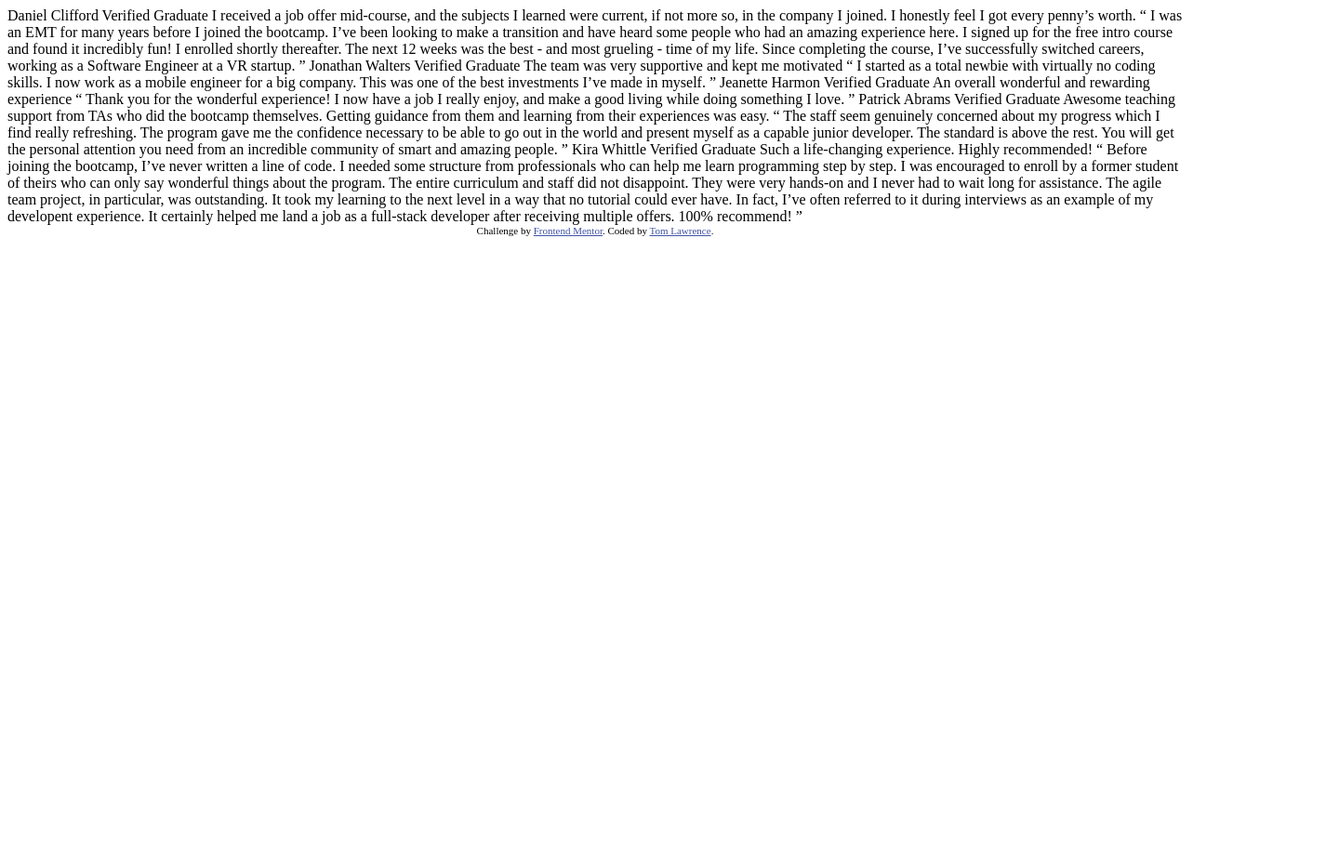
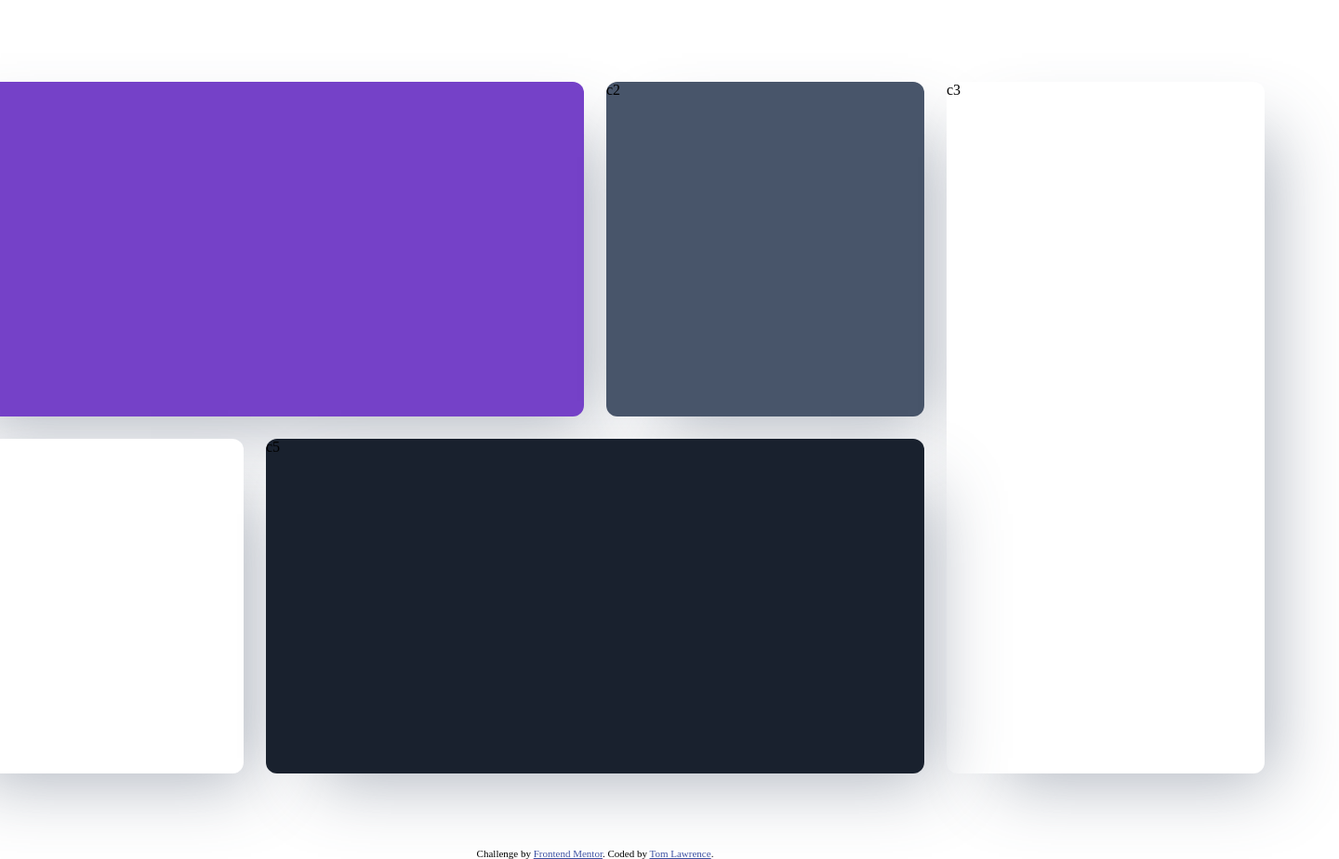
Before and after one commit to lawrencetom/testimonials-grid-section, a plain HTML site: page index.html in a window 1280 px wide. Shown: the whole page at 93% size, 1440 px wide, since content can reach past the window. Before the commit the page ends 800 px from the top, so only its background shows below. Drawn offline with Linux system fonts and the light colour scheme.

Commit message:
grid complete

```diff
--- a/index.html
+++ b/index.html
@@ -5,6 +5,8 @@
   <meta name="viewport" content="width=device-width, initial-scale=1.0"> <!-- displays site properly based on user's device -->
 
   <link rel="icon" type="image/png" sizes="32x32" href="./images/favicon-32x32.png">
+
+  <link rel="stylesheet" href="style.css">
 
   <title>Frontend Mentor | [Challenge Name Here]</title>
 
@@ -15,6 +17,16 @@
   </style>
 </head>
 <body>
+
+  <div class="wrapper">
+    <div id="c1">c1</div>
+    <div id="c2">c2</div>
+    <div id="c3">c3</div>
+    <div id="c4">c4</div>
+    <div id="c5">c5</div>
+  </div>
+
+  <!--
   Daniel Clifford
   Verified Graduate
 
@@ -67,7 +79,7 @@
   could ever have. In fact, I’ve often referred to it during interviews as an example of my developent
   experience. It certainly helped me land a job as a full-stack developer after receiving multiple offers.
   100% recommend! ”
-
+  -->
   <div class="attribution">
     Challenge by <a href="https://www.frontendmentor.io?ref=challenge" target="_blank">Frontend Mentor</a>.
     Coded by <a href="#">Tom Lawrence</a>.
--- /dev/null
+++ b/style.css
@@ -0,0 +1,54 @@
+body {
+    height: 100vh;
+
+    display: grid;
+    justify-content: center;
+}
+
+.wrapper {
+    width: 90em;
+    height: 46.5em;
+    margin: auto;
+    padding: 5em;
+
+
+    display: grid;
+    justify-content: center;
+    grid-template-columns: repeat(4, 1fr);
+    grid-template-rows: repeat(2, 1fr);
+    grid-gap: 1.5rem;
+    grid-template-areas:
+        "c1 c1 c2 c3"
+        "c4 c5 c5 c3";
+}
+
+.wrapper div {
+    background-color: rgb(68, 68, 68);
+    border-radius: 12px;
+    box-shadow: 2rem 2rem 4.5rem -1.5rem hsla(217, 19%, 35%, 0.45);
+}
+
+#c1 {
+    grid-area: c1;
+    background-color: hsl(263, 55%, 52%);
+}
+
+#c2 {
+    grid-area: c2;
+    background-color: hsl(217, 19%, 35%);
+}
+
+#c3 {
+    grid-area: c3;
+    background-color: hsl(0, 0%, 100%);
+}
+
+#c4 {
+    grid-area: c4;
+    background-color: hsl(0, 0%, 100%);
+}
+
+#c5 {
+    grid-area: c5;
+    background-color: hsl(219, 29%, 14%);
+}
```
